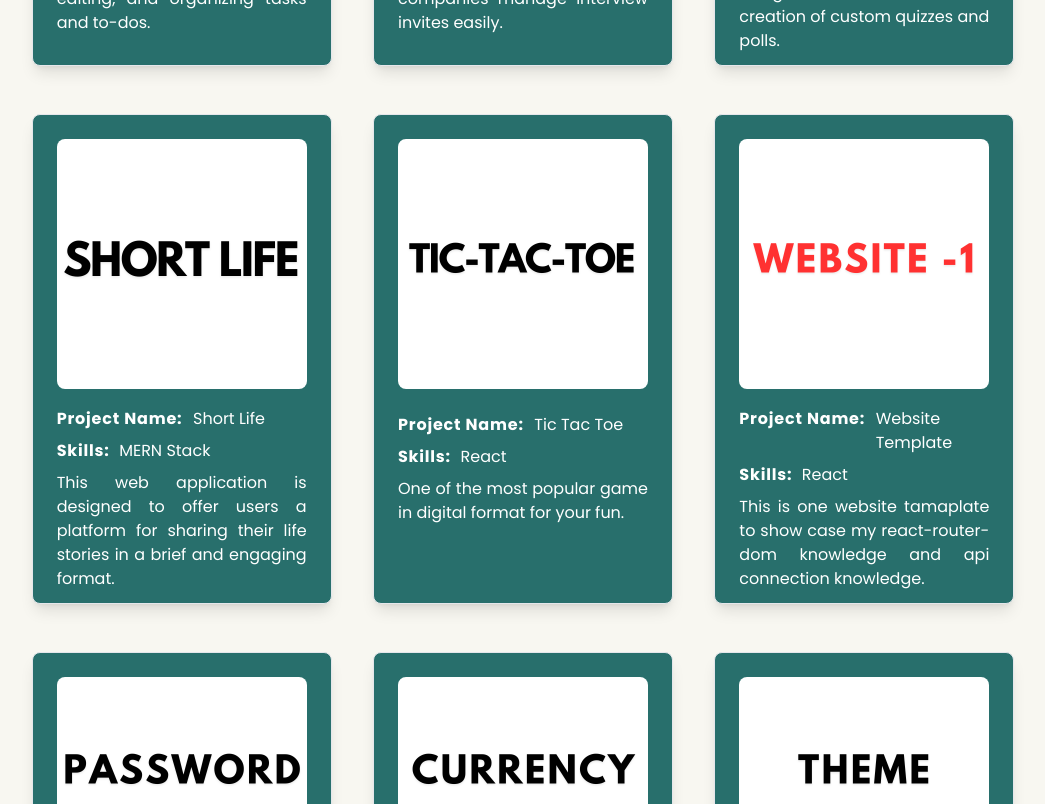
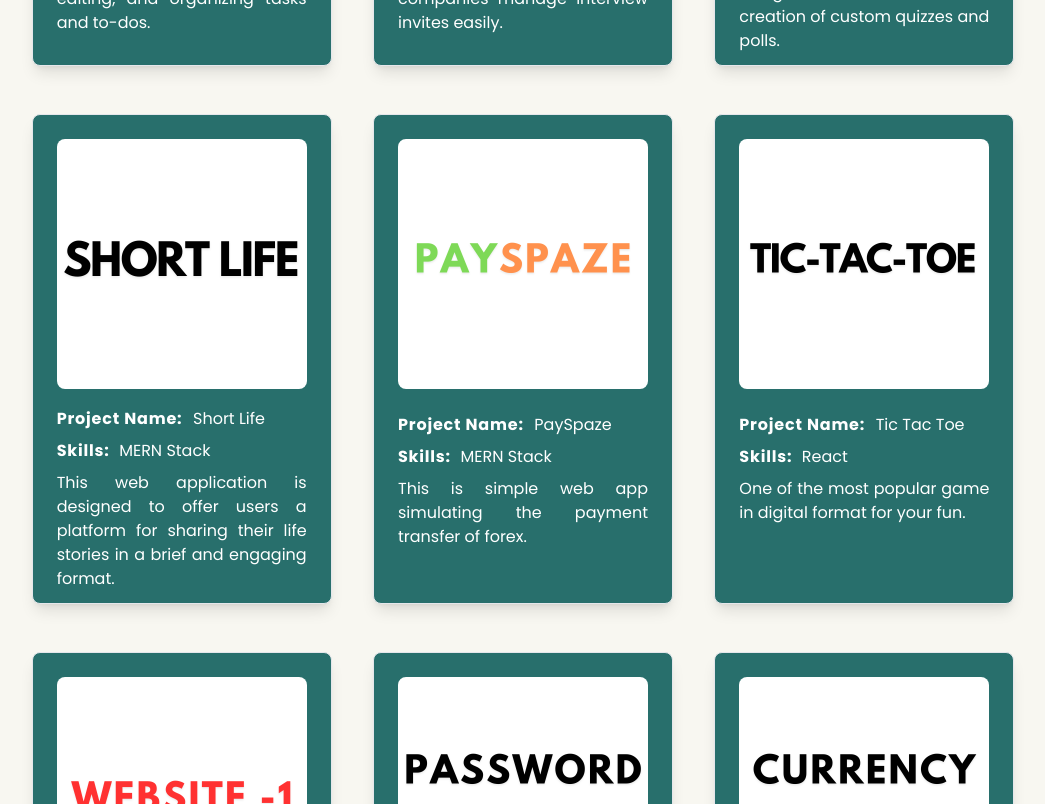
Before and after one commit to carzy-zala/Jayrajsinh-Zala, a React (Vite) app in the folder Portfolio/: page /projects in a window 1280 px wide. Shown: the part 560-1364 px from the top of the page, without its empty margins (117-1162 px from the left). Built offline with nearby package versions, Linux system fonts and the light colour scheme.

Commit message:
One more project added in MERN

```diff
--- a/Portfolio/src/assets/ProjectArray.js
+++ b/Portfolio/src/assets/ProjectArray.js
@@ -31,6 +31,14 @@ const projects = [
       project_name: "Short Life",
       skills: "MERN Stack",
       description: `This web application is designed to offer users a platform for sharing their life stories in a brief and engaging format.`,
+    },
+    {
+      category: "MERN",
+      link: "https://payspaze.vercel.app/",
+      img_src: "/Projects/PaySpaze.png",
+      project_name: "PaySpaze",
+      skills: "MERN Stack",
+      description: `This is simple web app simulating the payment transfer of forex.`,
     },
     {
       category: "React",
```
Also changed, not shown: Portfolio/public/Projects/PaySpaze.png (added).
